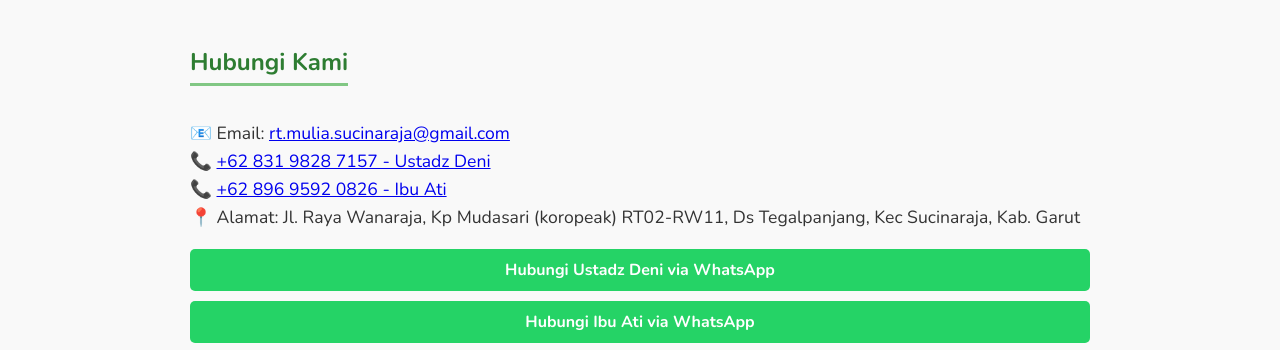
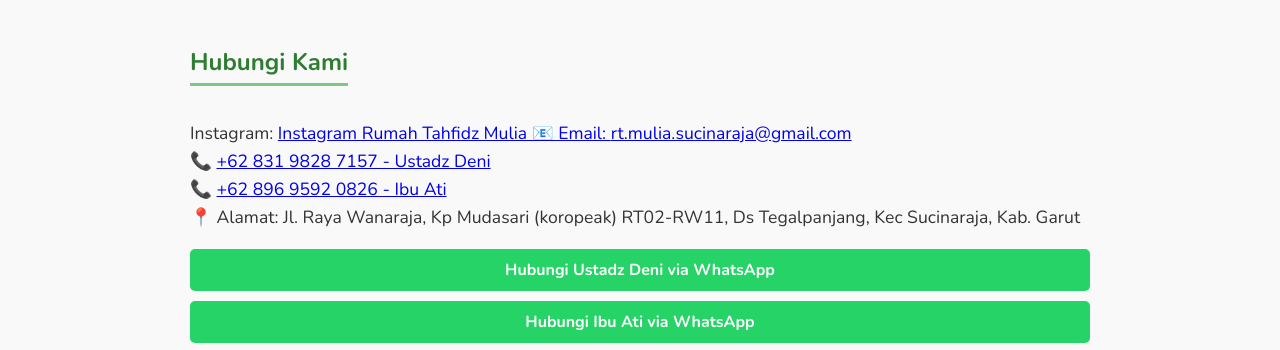
Before and after one commit to Rumah0211/Tahfidz_Mulia, a plain HTML site: page index.html in a window 1280 px wide. Shown: the part 3080-3430 px from the top of the page. Drawn offline with nearby package versions, Linux system fonts and the light colour scheme.

Commit message:
Update index.html

```diff
--- a/index.html
+++ b/index.html
@@ -275,6 +275,7 @@
     <section id="Kontak">
       <h2>Hubungi Kami</h2>
       <p>
+        Instagram: <a href="https://www.threads.com/@rumahtahfidzmulia?xmt=AQF0zOJt3SFwna5hz758DTuDgKUyFDilcsRax53QNa4wGOE"/ target="_blank"> Instagram Rumah Tahfidz Mulia
         📧 Email: <a href="mailto:rt.mulia.sucinaraja@gmail.com">rt.mulia.sucinaraja@gmail.com</a><br>
         📞 <a href="tel:+6283198287157">+62 831 9828 7157 - Ustadz Deni</a><br>
         📞 <a href="tel:+6289695920826">+62 896 9592 0826 - Ibu Ati</a><br>
```
